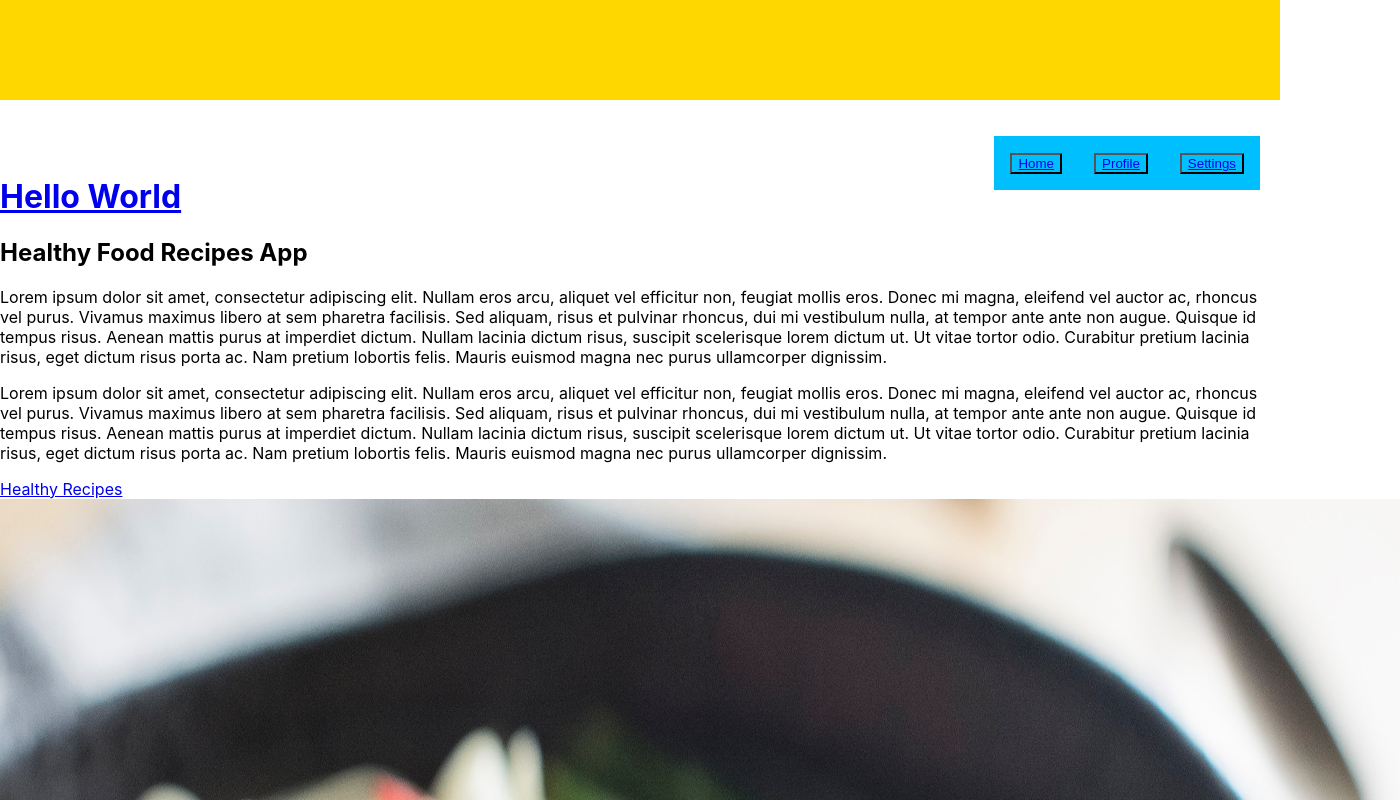
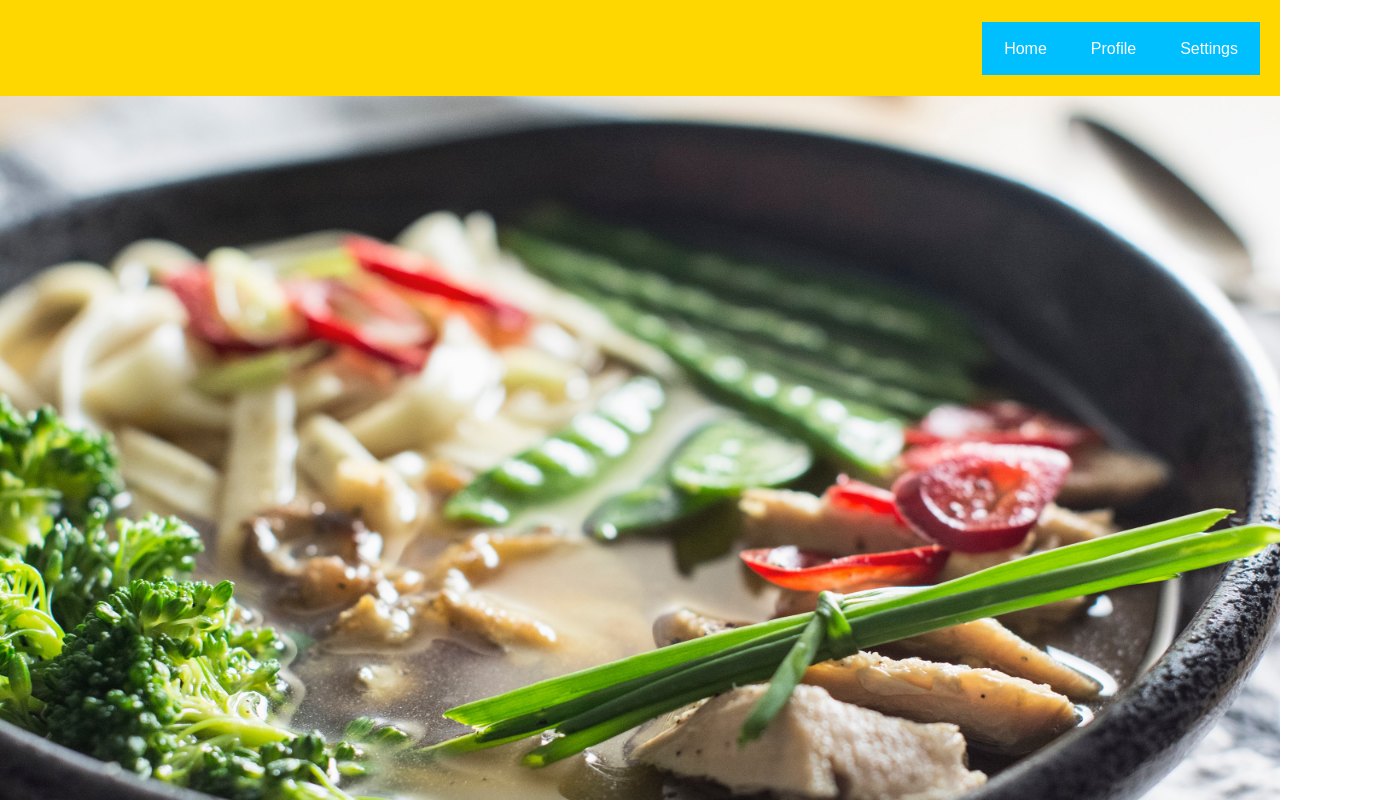
Before and after one commit to lopezg3000/creativeApp, a React (Create React App) app: page / in a window 1280 px wide. Shown: the top 800 px of the page, 1400 px wide, since content can reach past the window. Built offline with nearby package versions, Linux system fonts and the light colour scheme.

Commit message:
HeroPositionBug

```diff
--- a/src/App.js
+++ b/src/App.js
@@ -14,7 +14,6 @@ import { Route, Switch } from 'react-router-dom'
 function App() {
   return (
     <div>
-      <Header />
       <Navbar />
       <Information />
       <About />
--- a/src/components/Header.js
+++ b/src/components/Header.js
@@ -1,8 +1,16 @@
 import styled from "styled-components"
+import Navbar from "./Navbar"
+import React from 'react'
 
 const StyledHeader = styled.header`
-    padding: 50px;
+    height: 50px;
     background: gold;
 `
 
-export default StyledHeader;
+const Header = () => {
+    return (< StyledHeader >
+    </StyledHeader >
+    )
+};
+
+export default Header;
--- a/src/components/Information.js
+++ b/src/components/Information.js
@@ -4,6 +4,7 @@ import Recipe from "../Img/recipe.jpg"
 const Heading = () => {
     return (
         <div>
+            <a href="https://www.lizshealthytable.com/2017/05/03/2-modern-italian-cooking-with-alexandra-caspero-rd/" target="_blank" rel="noopener noreferrer"><img style={{ width: "100vw", display: "block", height: "100vh" }} src={Recipe} alt="Pasta with Vegetables" /> </a> {/*importing images is different in react*/ /*Alt tag used for screen readers to improve accessibility and is displayed if the image fails to load. If the image is purely decorative then using an empty alt attribute is best practice */}
             <h1><a target="_blank" href="#" rel="noopener noreferrer">Hello World</a></h1>
             <h2 id="home">Healthy Food Recipes App</h2> {/*Looking for new title*/}
             <main>
@@ -11,7 +12,6 @@ const Heading = () => {
                 <p>Lorem ipsum dolor sit amet, consectetur adipiscing elit. Nullam eros arcu, aliquet vel efficitur non, feugiat mollis eros. Donec mi magna, eleifend vel auctor ac, rhoncus vel purus. Vivamus maximus libero at sem pharetra facilisis. Sed aliquam, risus et pulvinar rhoncus, dui mi vestibulum nulla, at tempor ante ante non augue. Quisque id tempus risus. Aenean mattis purus at imperdiet dictum. Nullam lacinia dictum risus, suscipit scelerisque lorem dictum ut. Ut vitae tortor odio. Curabitur pretium lacinia risus, eget dictum risus porta ac. Nam pretium lobortis felis. Mauris euismod magna nec purus ullamcorper dignissim.</p>
             </main> {/*descriptive html tag. Helps with SEO and accessibility*/}
             <a href="https://www.delish.com/cooking/recipe-ideas/g3733/healthy-dinner-recipes/" target="_blank" rel="noopener noreferrer">Healthy Recipes</a> {/*Added target to open link in new*/}
-            <a href="https://www.lizshealthytable.com/2017/05/03/2-modern-italian-cooking-with-alexandra-caspero-rd/" target="_blank" rel="noopener noreferrer"><img style={{ height: "200vh", width: "175vh" }} src={Recipe} alt="Pasta with Vegetables" /> </a> {/*importing images is different in react*/ /*Alt tag used for screen readers to improve accessibility and is displayed if the image fails to load. If the image is purely decorative then using an empty alt attribute is best practice */}
             <h3>My Favorite Healthy Recipes include:</h3>
             <ul>
                 <li>Primavera Stuffed Chicken</li>
--- a/src/components/NavLinks.js
+++ b/src/components/NavLinks.js
@@ -6,8 +6,14 @@ const ButtonLink = styled.button`
     background: none;
     outline: none;
     cursor: pointer;
-
-
+    font-size: 2vh;
+    border: none;
+    & ul{
+    }
+    a {
+        text-decoration: none;
+        color: white;
+    }
 `;
 
 
--- a/src/components/Navbar.js
+++ b/src/components/Navbar.js
@@ -2,10 +2,13 @@ import React from "react";
 import styled from "styled-components";
 import NavLinks from "../components/NavLinks";
 
-const StyledNavbar = styled.div`
+const StyledNavbar = styled.header`
   color: white;
   text-decoration: none;
-  padding: 20px;
+  background: gold;
+  height: 90px;
+  padding-top: 6px;
+  padding-right: 20px;
   & li {
     list-style: none;
     padding: 1em;
```
Also changed, not shown: src/components/Notes.Js (+44 -0 lines).
